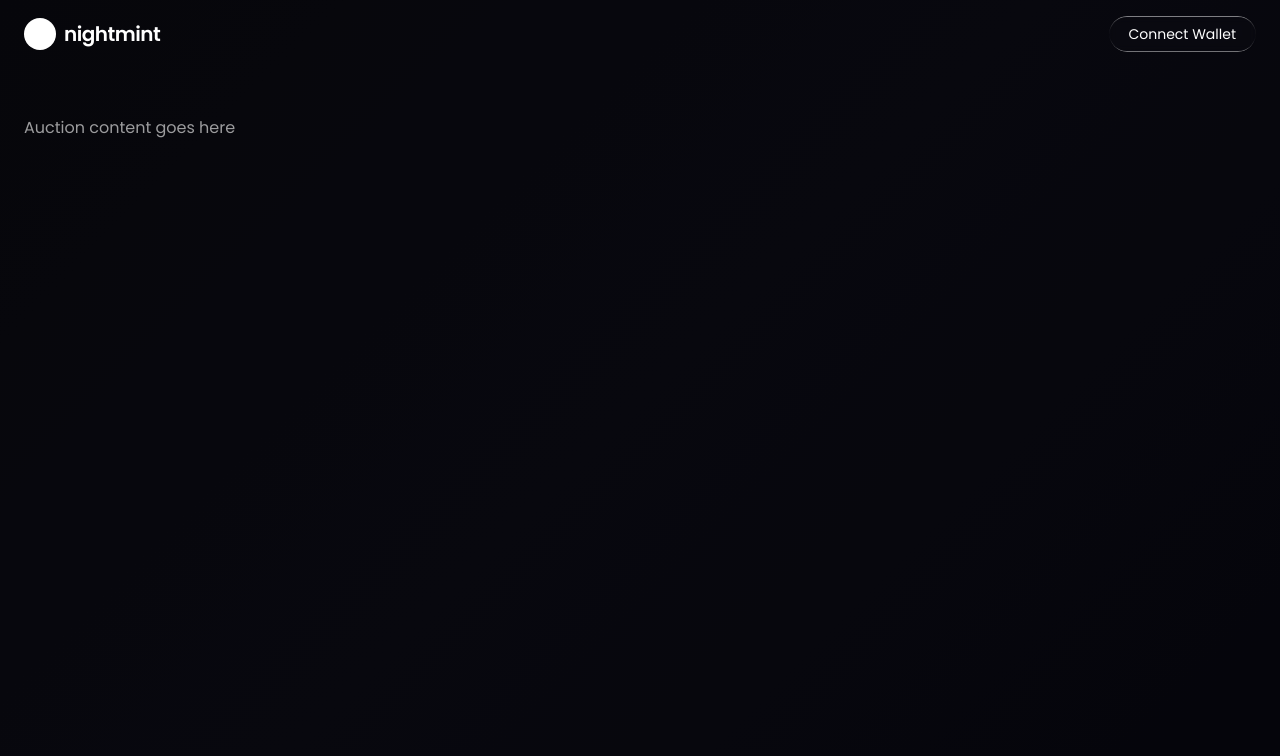
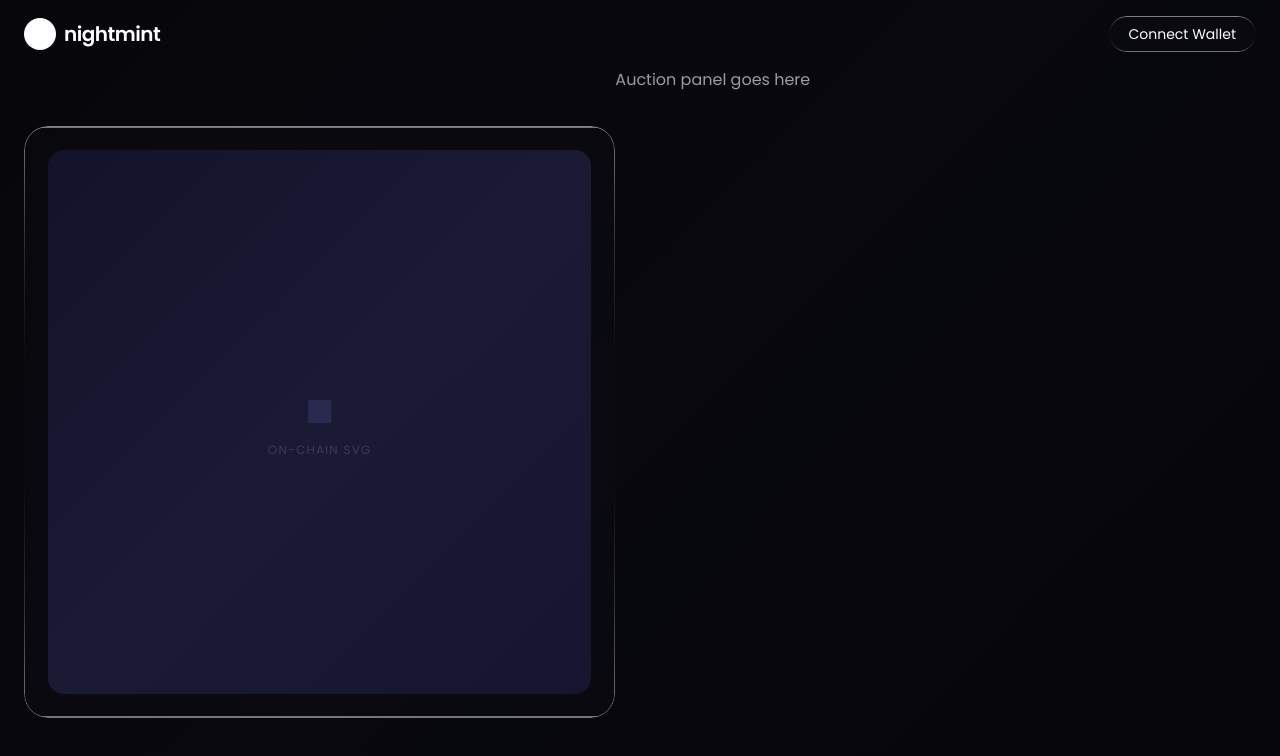
Before and after one commit to marcioecom/nightmint, a Next.js app: page / in a window 1280 px wide. Shown: the top 756 px of the page. Built offline with nearby package versions, Linux system fonts and the light colour scheme.

Commit message:
feat: add NFTDisplay component with glass container

```diff
--- a/src/app/page.tsx
+++ b/src/app/page.tsx
@@ -1,14 +1,18 @@
 import { VideoBackground } from "@/components/VideoBackground";
 import { Navbar } from "@/components/Navbar";
+import { NFTDisplay } from "@/components/NFTDisplay";
 
 export default function Home() {
   return (
     <main className="relative min-h-screen">
       <VideoBackground />
-      <div className="relative z-10">
+      <div className="relative z-10 flex min-h-screen flex-col">
         <Navbar />
-        <div className="px-6 py-12 text-white/60">
-          Auction content goes here
+        <div className="flex flex-1 flex-col gap-8 px-6 pb-6 lg:flex-row lg:gap-0">
+          <NFTDisplay />
+          <div className="flex-1 text-white/60">
+            Auction panel goes here
+          </div>
         </div>
       </div>
     </main>
--- /dev/null
+++ b/src/components/NFTDisplay.tsx
@@ -0,0 +1,17 @@
+export function NFTDisplay() {
+  return (
+    <div className="flex w-full max-h-[50vh] items-center justify-center lg:max-h-none lg:w-[48%]">
+      <div className="liquid-glass aspect-square w-full max-w-md rounded-3xl p-6 lg:max-w-none">
+        {/* Placeholder NFT - will be replaced with on-chain SVG */}
+        <div className="flex aspect-square w-full items-center justify-center rounded-2xl bg-gradient-to-br from-[#12122a] via-[#1a1a35] to-[#151530]">
+          <div className="flex flex-col items-center gap-2">
+            <div className="text-5xl text-[#2a2a50]">&#9632;</div>
+            <span className="text-xs tracking-widest text-[#3a3a5a]">
+              ON-CHAIN SVG
+            </span>
+          </div>
+        </div>
+      </div>
+    </div>
+  );
+}
```
